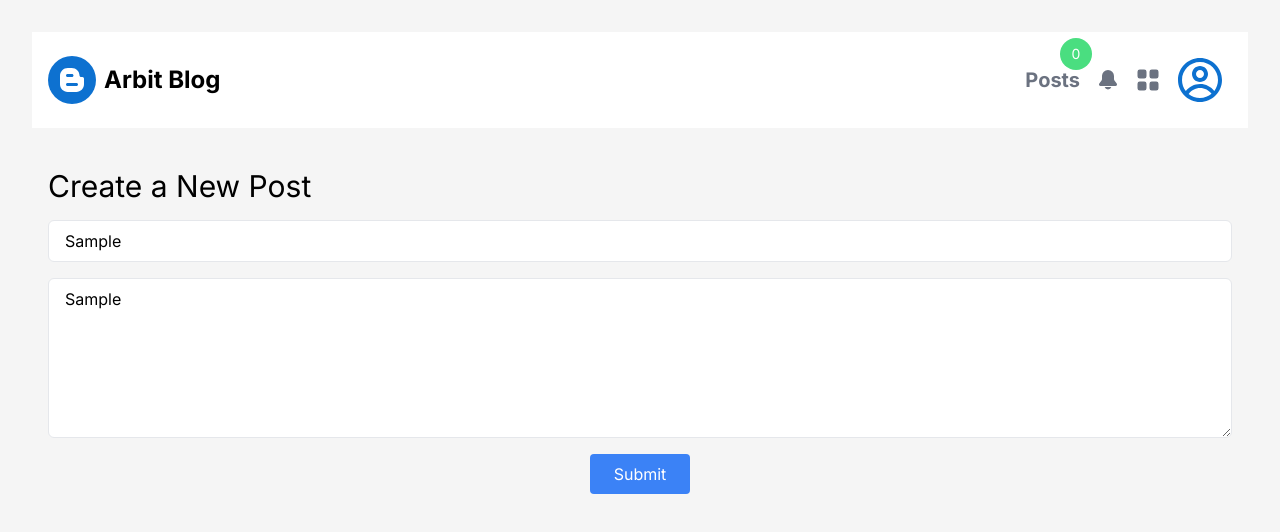
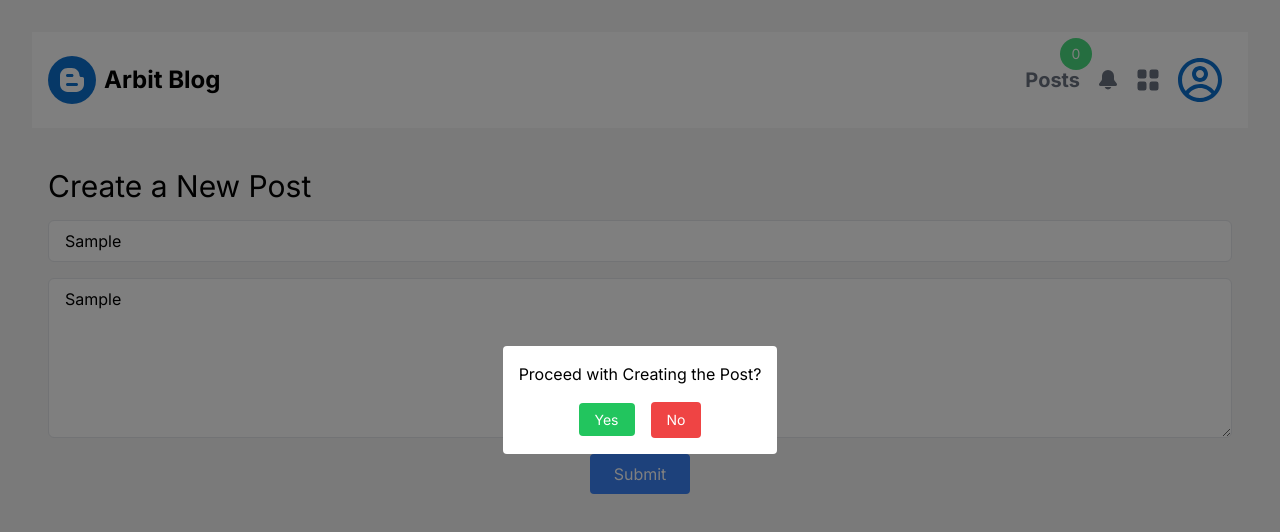
Before and after one commit to yildiz-harun/frontend, a Next.js app: page /newPost in a window 1280 px wide. Both pictures are taken after typing "Sample", "Sample" into the empty fields and a click on the button "Submit". Shown: the top 532 px of the page. Built offline with nearby package versions, Linux system fonts and the light colour scheme; no server answers.

Commit message:
Add: submit confirmation modal

```diff
--- a/src/app/newPost/page.jsx
+++ b/src/app/newPost/page.jsx
@@ -3,13 +3,19 @@ import React, { useState } from "react";
 import axios from "axios";
 import { useDispatch } from "react-redux";
 import { addPost } from "../GlobalRedux/Features/Posts/postsSlice.jsx";
-import { useSelector } from "react-redux";
 import { v4 as uuidv4 } from "uuid";
+import Link from "next/link.js";
 
 export default function NewPost() {
+  const [isModalOpen, setModalOpen] = useState(false);
   const [title, setTitle] = useState("");
   const [content, setContent] = useState("");
   const dispatch = useDispatch();
+
+  const confirmSubmit = () => {
+    handleSubmit();
+    setModalOpen(false);
+  };
 
   const handleSubmit = async () => {
     const uid = uuidv4(); // Generate a uid
@@ -25,7 +31,6 @@ export default function NewPost() {
     );
 
     if (response.status === 201) {
-      alert("Post created successfully");
       dispatch(addPost({ ...data }));
       setTitle("");
       setContent("");
@@ -33,6 +38,29 @@ export default function NewPost() {
   };
 
   return (
+    <>
+      {isModalOpen && (
+        <div className=" fixed inset-0 flex items-center justify-center z-50 bg-black bg-opacity-50">
+          <div className=" bg-white p-4 rounded flex flex-col items-center">
+            <p className="mb-4">Proceed with Creating the Post?</p>
+            <div>
+              <Link
+                href={"/posts"}
+                onClick={confirmSubmit}
+                className="px-4 py-2 bg-green-500 text-white rounded text-sm"
+              >
+                Yes
+              </Link>
+              <button
+                onClick={() => setModalOpen(false)}
+                className="px-4 py-2 bg-red-500 text-white rounded ml-4 text-sm"
+              >
+                No
+              </button>
+            </div>
+          </div>
+        </div>
+      )}
       <div className="container mx-auto p-4">
         <h1 className="text-3xl mb-4">Create a New Post</h1>
         <div className="flex flex-col items-center">
@@ -50,12 +78,13 @@ export default function NewPost() {
             className="w-full px-4 py-2 h-40 mb-4 border rounded-md focus:border-blue-500"
           ></textarea>
           <button
-          onClick={handleSubmit}
+            onClick={() => setModalOpen(true)}
             className="px-6 py-2 text-white bg-blue-500 rounded hover:bg-blue-600"
           >
             Submit
           </button>
         </div>
       </div>
+    </>
   );
 }
```
Lines whose indentation alone changed are shown as unchanged.
